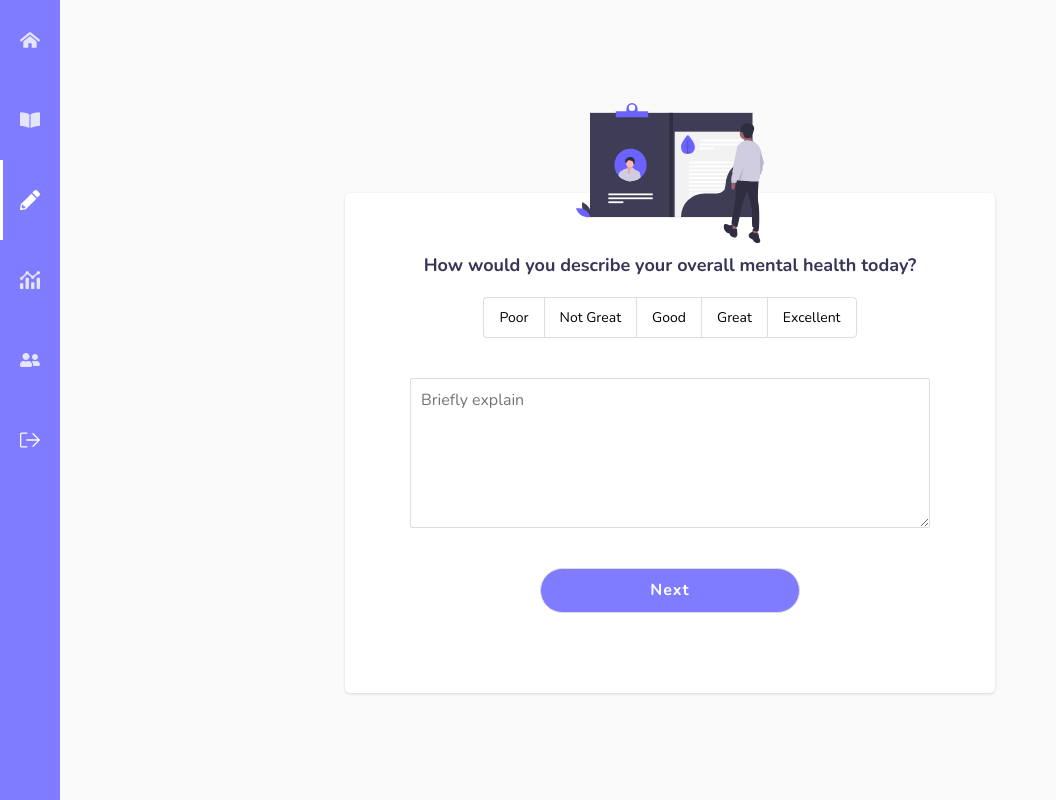
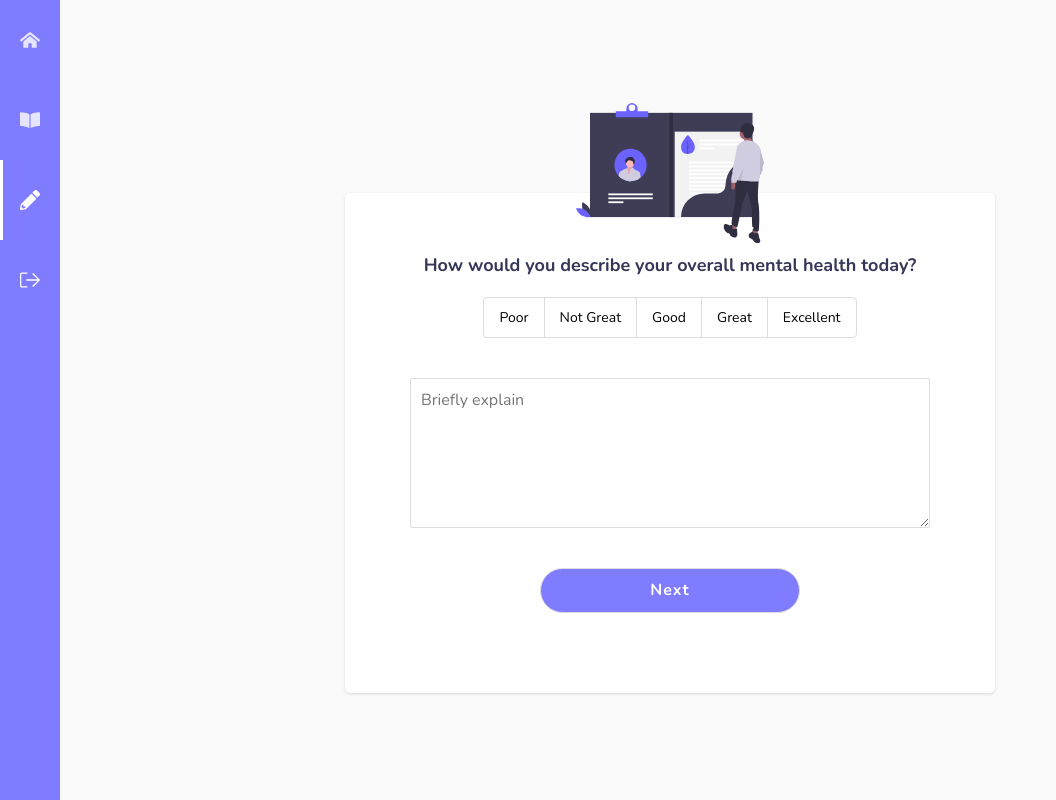
Before and after one commit to nathancleon/self-journal, a React (Create React App) app: page /dashboard/prompts in a window 1280 px wide. Shown: the whole page, without its empty margins (0-1056 px from the left). Built offline with nearby package versions, Linux system fonts and the light colour scheme.

Commit message:
update example data and minor chart updates for example view

```diff
--- a/src/components/Home/Chart.js
+++ b/src/components/Home/Chart.js
@@ -75,8 +75,8 @@ export class Chart extends Component {
         new Date(item.date) <= new Date(endofRange)
       );
     });
+
     let filteredData;
-
     if (filterByDateRange.length === 0 || filterByDateRange === undefined) {
       return;
     } else {
@@ -107,7 +107,7 @@ export class Chart extends Component {
     this.setState({
       data: this.getDataByRange(data, 3).reverse(),
       rangeIsMoreThanThreeMonths: true,
-      yAxis: [0, 155]
+      yAxis: ["dataMin", "dataMax"]
     });
   }
 
@@ -115,7 +115,7 @@ export class Chart extends Component {
     this.setState({
       data: this.getDataByRange(data, 6).reverse(),
       rangeIsMoreThanThreeMonths: true,
-      yAxis: [0, 155]
+      yAxis: ["dataMin", "dataMax"]
     });
   }
 
@@ -123,7 +123,7 @@ export class Chart extends Component {
     this.setState({
       data: this.getDataByRange(data, 12).reverse(),
       rangeIsMoreThanThreeMonths: true,
-      yAxis: [0, 155]
+      yAxis: ["dataMin", "dataMax"]
     });
   }
 
@@ -170,7 +170,7 @@ export class Chart extends Component {
             {this.state.rangeIsMoreThanThreeMonths ? (
               <XAxis dataKey="month" tick={false}>
                 <Label
-                  value="Overall Mental Health"
+                  value="Overall Mental Health (example data)"
                   offset={-10}
                   position="bottom"
                 />
@@ -178,7 +178,7 @@ export class Chart extends Component {
             ) : (
               <XAxis dataKey="date" tick={false}>
                 <Label
-                  value="Overall Mental Health"
+                  value="Overall Mental Health (example data)"
                   offset={-10}
                   position="bottom"
                 />
--- a/src/components/Home/HomeStyles.js
+++ b/src/components/Home/HomeStyles.js
@@ -79,7 +79,7 @@ export const ChartContainer = styled(ContentContainer)`
 
       .recharts-label {
         tspan {
-          font-size: 18px;
+          font-size: 20px;
         }
       }
     }
--- a/src/components/Home/data.js
+++ b/src/components/Home/data.js
@@ -29,6 +29,7 @@ export const data = [
   { self: Math.floor(Math.random() * 5) + 1, date: "01/28/19" },
   { self: Math.floor(Math.random() * 5) + 1, date: "01/29/19" },
   { self: Math.floor(Math.random() * 5) + 1, date: "01/30/19" },
+  { self: Math.floor(Math.random() * 5) + 1, date: "01/31/19" },
   { self: Math.floor(Math.random() * 5) + 1, date: "02/2/19" },
   { self: Math.floor(Math.random() * 5) + 1, date: "02/3/19" },
   { self: Math.floor(Math.random() * 5) + 1, date: "02/4/19" },
@@ -86,6 +87,7 @@ export const data = [
   { self: Math.floor(Math.random() * 5) + 1, date: "03/28/19" },
   { self: Math.floor(Math.random() * 5) + 1, date: "03/29/19" },
   { self: Math.floor(Math.random() * 5) + 1, date: "03/30/19" },
+  { self: Math.floor(Math.random() * 5) + 1, date: "03/31/19" },
   { self: Math.floor(Math.random() * 5) + 1, date: "04/1/19" },
   { self: Math.floor(Math.random() * 5) + 1, date: "04/2/19" },
   { self: Math.floor(Math.random() * 5) + 1, date: "04/3/19" },
@@ -146,6 +148,7 @@ export const data = [
   { self: Math.floor(Math.random() * 5) + 1, date: "05/28/19" },
   { self: Math.floor(Math.random() * 5) + 1, date: "05/29/19" },
   { self: Math.floor(Math.random() * 5) + 1, date: "05/30/19" },
+  { self: Math.floor(Math.random() * 5) + 1, date: "05/31/19" },
   { self: Math.floor(Math.random() * 5) + 1, date: "06/1/19" },
   { self: Math.floor(Math.random() * 5) + 1, date: "06/2/19" },
   { self: Math.floor(Math.random() * 5) + 1, date: "06/3/19" },
@@ -206,6 +209,7 @@ export const data = [
   { self: Math.floor(Math.random() * 5) + 1, date: "07/28/19" },
   { self: Math.floor(Math.random() * 5) + 1, date: "07/29/19" },
   { self: Math.floor(Math.random() * 5) + 1, date: "07/30/19" },
+  { self: Math.floor(Math.random() * 5) + 1, date: "07/31/19" },
   { self: Math.floor(Math.random() * 5) + 1, date: "08/1/19" },
   { self: Math.floor(Math.random() * 5) + 1, date: "08/2/19" },
   { self: Math.floor(Math.random() * 5) + 1, date: "08/3/19" },
@@ -236,6 +240,7 @@ export const data = [
   { self: Math.floor(Math.random() * 5) + 1, date: "08/28/19" },
   { self: Math.floor(Math.random() * 5) + 1, date: "08/29/19" },
   { self: Math.floor(Math.random() * 5) + 1, date: "08/30/19" },
+  { self: Math.floor(Math.random() * 5) + 1, date: "08/31/19" },
   { self: Math.floor(Math.random() * 5) + 1, date: "09/1/19" },
   { self: Math.floor(Math.random() * 5) + 1, date: "09/2/19" },
   { self: Math.floor(Math.random() * 5) + 1, date: "09/3/19" },
--- a/src/components/Nav/Nav.js
+++ b/src/components/Nav/Nav.js
@@ -77,32 +77,6 @@ class Nav extends Component {
               </Link>
             </NavIcon>
           )}
-          {this.props.currentPath === "analytics" ? (
-            <NavIconActive id="analytics" title="analytics">
-              <Link to="/dashboard/analytics">
-                <AnalyticsIcon fill="rgba(255, 255, 255, 1)" />
-              </Link>
-            </NavIconActive>
-          ) : (
-            <NavIcon id="analytics" title="analytics">
-              <Link to="/dashboard/analytics">
-                <AnalyticsIcon fill="rgba(255, 255, 255, 0.8)" />
-              </Link>
-            </NavIcon>
-          )}
-          {this.props.currentPath === "relationships" ? (
-            <NavIconActive id="relationships" title="relationships">
-              <Link to="#">
-                <RelationshipsIcon fill="rgba(255, 255, 255, 1)" />
-              </Link>
-            </NavIconActive>
-          ) : (
-            <NavIcon id="relationships" title="relationships">
-              <Link to="#">
-                <RelationshipsIcon fill="rgba(255, 255, 255, 0.8)" />
-              </Link>
-            </NavIcon>
-          )}
           <NavIcon onClick={this.logOut.bind(this)} title="log out">
             <Link to="/">
               <LogOutIcon fill="rgba(255, 255, 255, 1)" />
```
